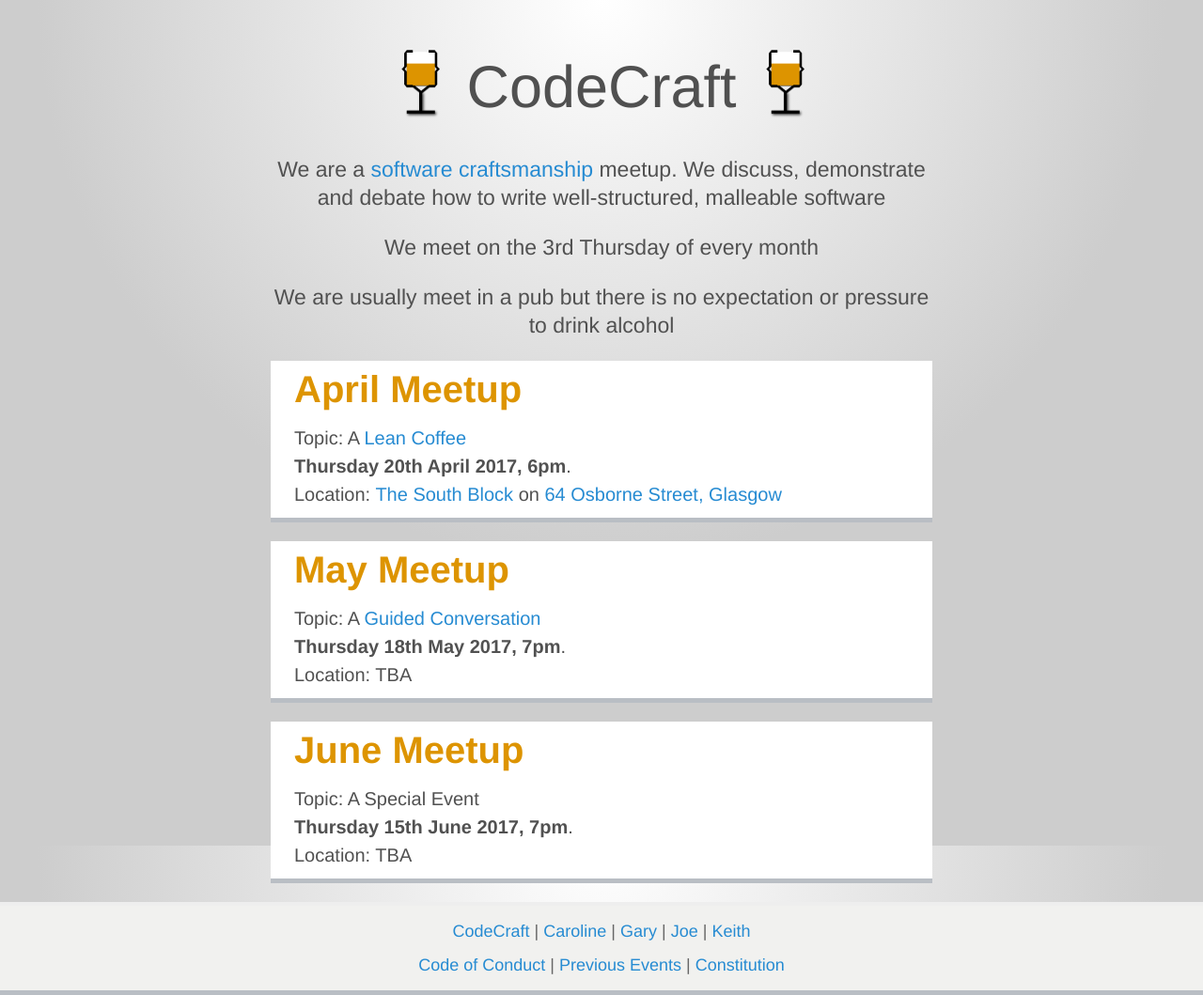
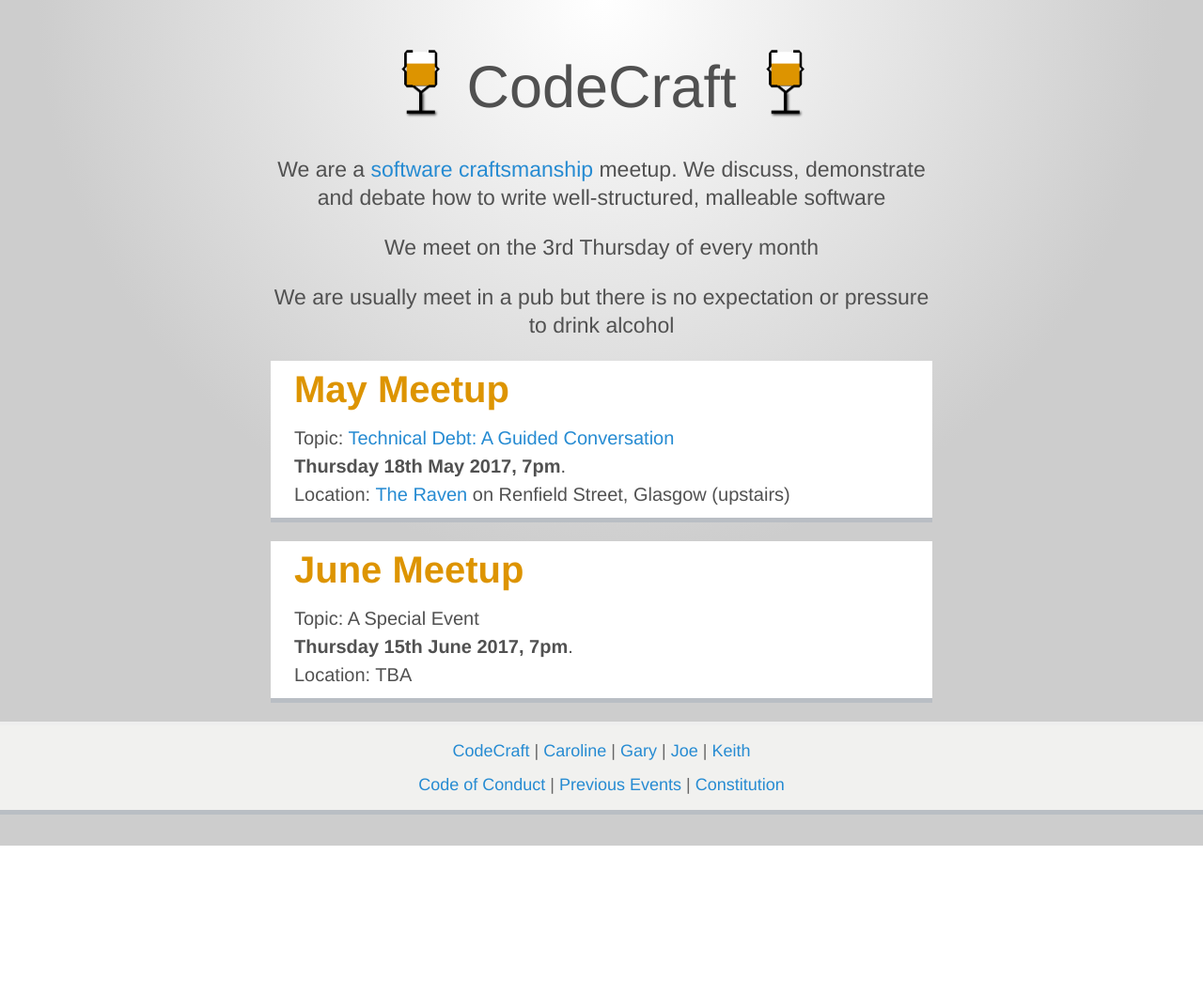
Before and after one commit to codecraftuk/codecraftuk.github.io, a Jekyll site: the page built from index.html, in a window 1280 px wide. Shown: the whole page at 94% size. Built offline with Jekyll 4.4.1, drawn with Linux system fonts in a browser that asks for light colours; after the commit the page ends 900 px from its top, so only the background shows below that.

Commit message:
Updated index

```diff
--- a/index.html
+++ b/index.html
@@ -10,18 +10,11 @@ title: CodeCraft UK
 
 
 
-<div class="meetups">
-  <h2>April Meetup</h2>
-  Topic: A <a href="events/2017/04/lean-coffee">Lean Coffee</a><br/>
- <strong>Thursday 20th April 2017, 6pm</strong>.
- <br/>Location: <a href="https://southblock.co.uk/">The South Block</a> on <a href="https://maps.google.com/maps?f=q&hl=en&q=60-64+Osborne+St%2C+G1+5QH%2C+Glasgow%2C+gb">64 Osborne Street, Glasgow</a>
-</div>
-
  <div class="meetups">
    <h2>May Meetup</h2>
-   Topic: A <a href="http://guidedconversations.org/">Guided Conversation</a><br/>
+   Topic: <a href="http://www.codecraftuk.org/events/2017/05/tech-debt-guided-conversation">Technical Debt: A Guided Conversation</a><br/>
    <strong>Thursday 18th May 2017, 7pm</strong>.
-   <br/>Location: TBA
+   <br/>Location: <a href="https://goo.gl/maps/vWn1J">The Raven</a> on Renfield Street, Glasgow (upstairs)
  </div>
 
  <div class="meetups">
```
